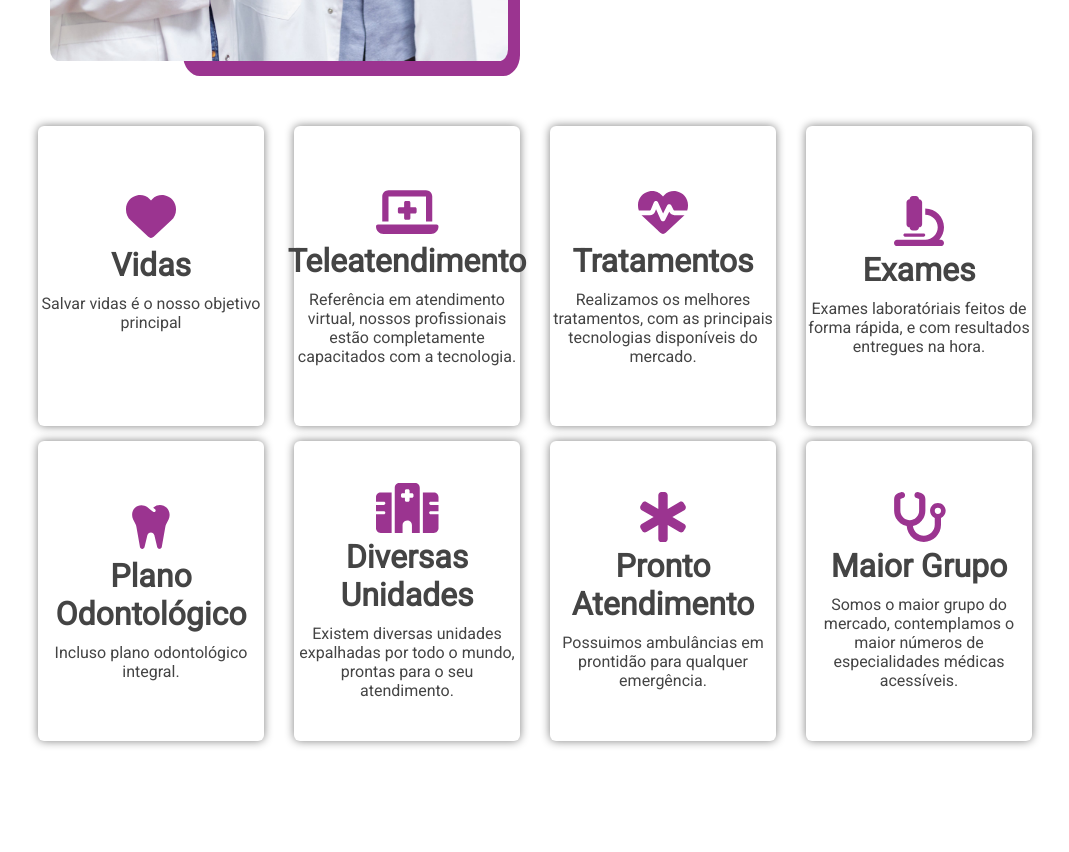
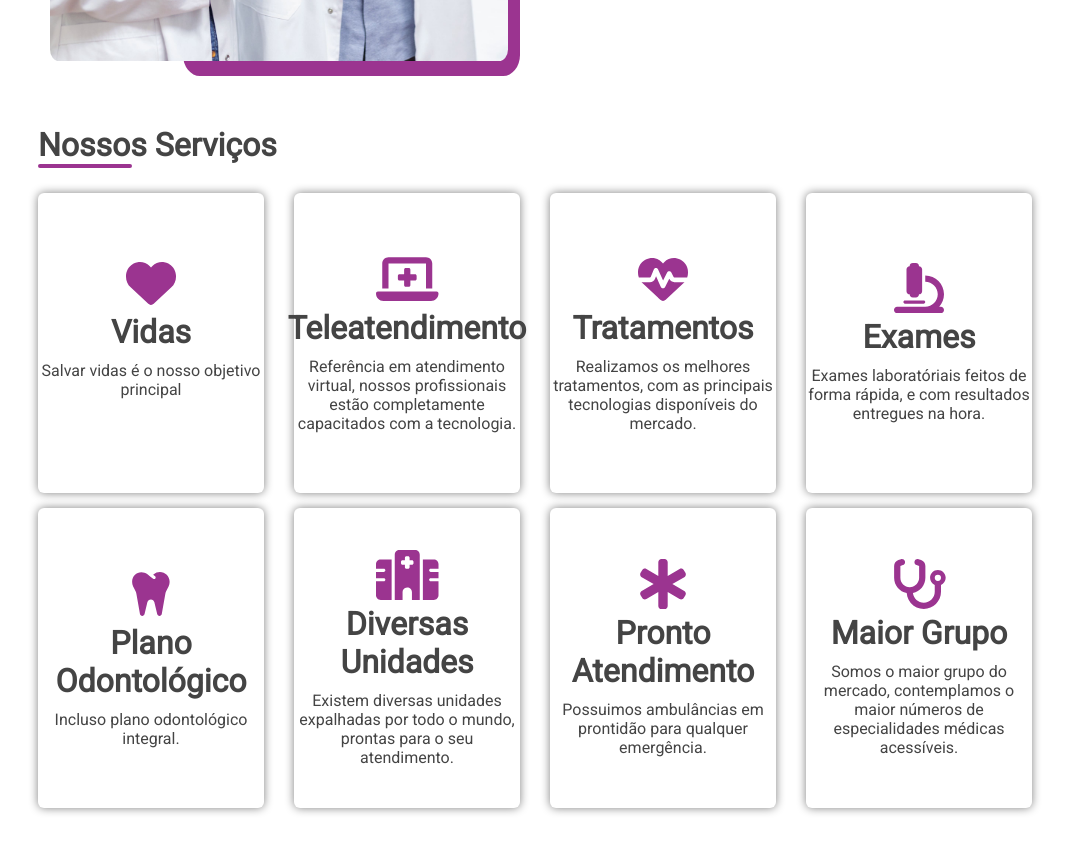
Before and after one commit to luk-z0/landing-page-tisaude-party-study, a Vue app: page / in a window 1280 px wide. Shown: the part 1260-2112 px from the top of the page, without its empty margins (105-1174 px from the left). Built offline with nearby package versions, Linux system fonts and the light colour scheme.

Commit message:
att aula 6 cards terminados

```diff
--- a/src/assets/main.css
+++ b/src/assets/main.css
@@ -26,6 +26,9 @@ main{
 }
 .bg-white{
   background-color: white;
+}
+.bg-purple{
+  background-color: var(--theme-color-purple-1);
 }
 
 .line-contact{
@@ -221,6 +224,12 @@ main{
   width: 100%;
   height: 100%;
   position: relative;
+}
+
+.col-lg-12{
+  width: 100%;
+  padding: 0px 15px;
+  box-sizing: border-box;
 }
 
 .col-lg-6{
@@ -450,4 +459,17 @@ main{
   min-height: 300px;
   background-color: white;
   border-radius: 6px;
+  transition: all linear 0.1s;
+  cursor: pointer;
 }
+
+.card-service:hover{
+  box-shadow: 0px 0px 20px #999;
+}
+
+.line{
+  width: 90px;
+  border-radius: 10px;
+  border: 2px solid var(--theme-color-purple-1);
+
+}
--- a/src/views/HomeView.vue
+++ b/src/views/HomeView.vue
@@ -133,7 +133,15 @@ import doctorAbout from "../assets/images/doctors.jpg"
         </div>
       </div>
       <div class="container t-margin-50">
-        <div class="row flex flex-wrap card-service">
+        <div class="row flex flex-wrap b-margin-2">
+          <div class="col-lg-12 flex flex-direction-column justify-content-center b-margin-3">
+            <h1>Nossos Serviços</h1>
+            <div class="line">
+
+            </div>
+          </div>
+        </div>
+        <div class="row flex flex-wrap">
           <div class="col-lg-3 flex flex-direction-column justify-content-center b-margin-3">
             <div class="card-service box-shadow-2 flex justify-content-center align-item-center flex-direction-column text-center">
               <font-awesome-icon class="tc-purple fs-50" :icon="['fas', 'heart']" />
```
